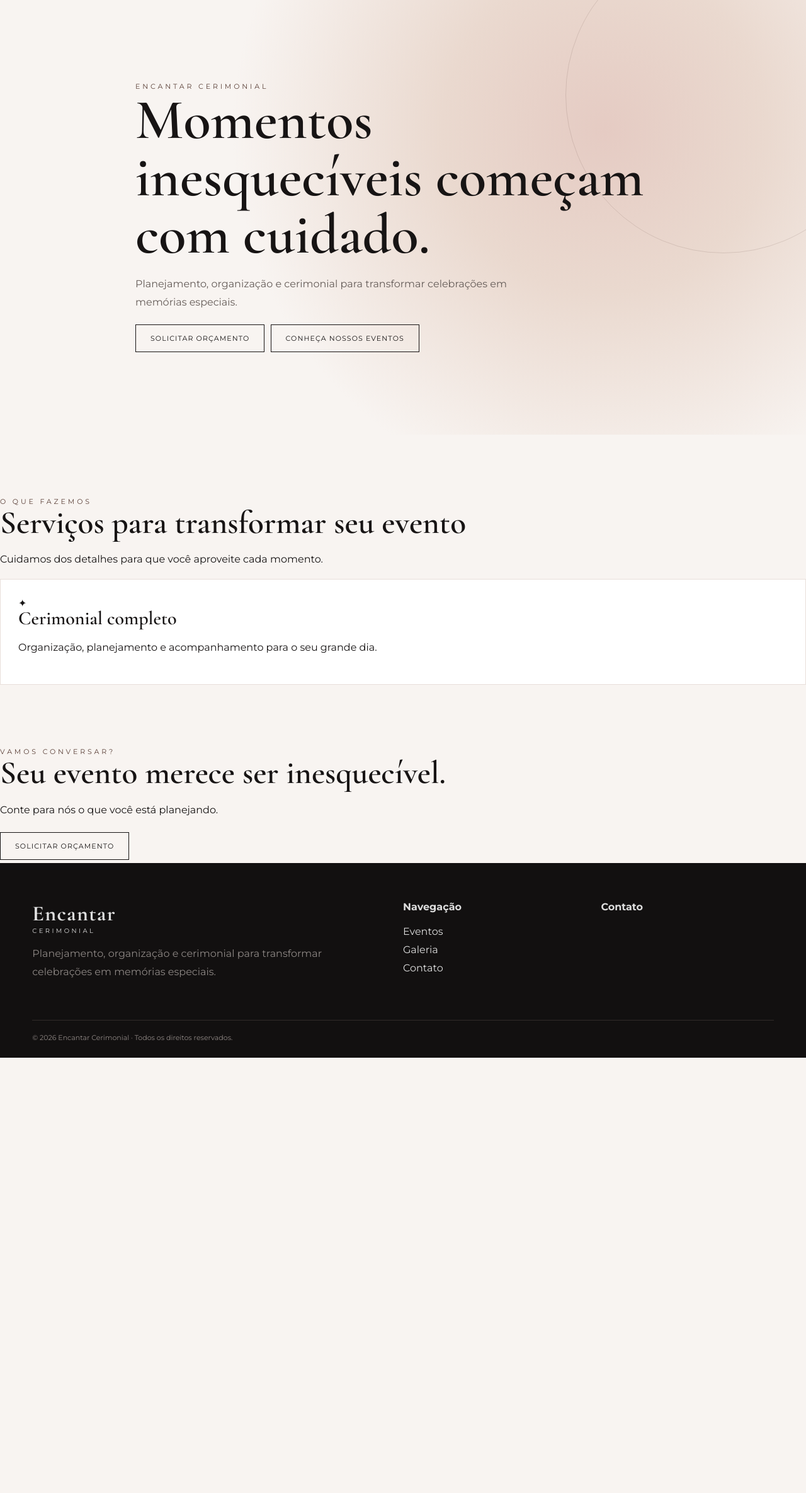
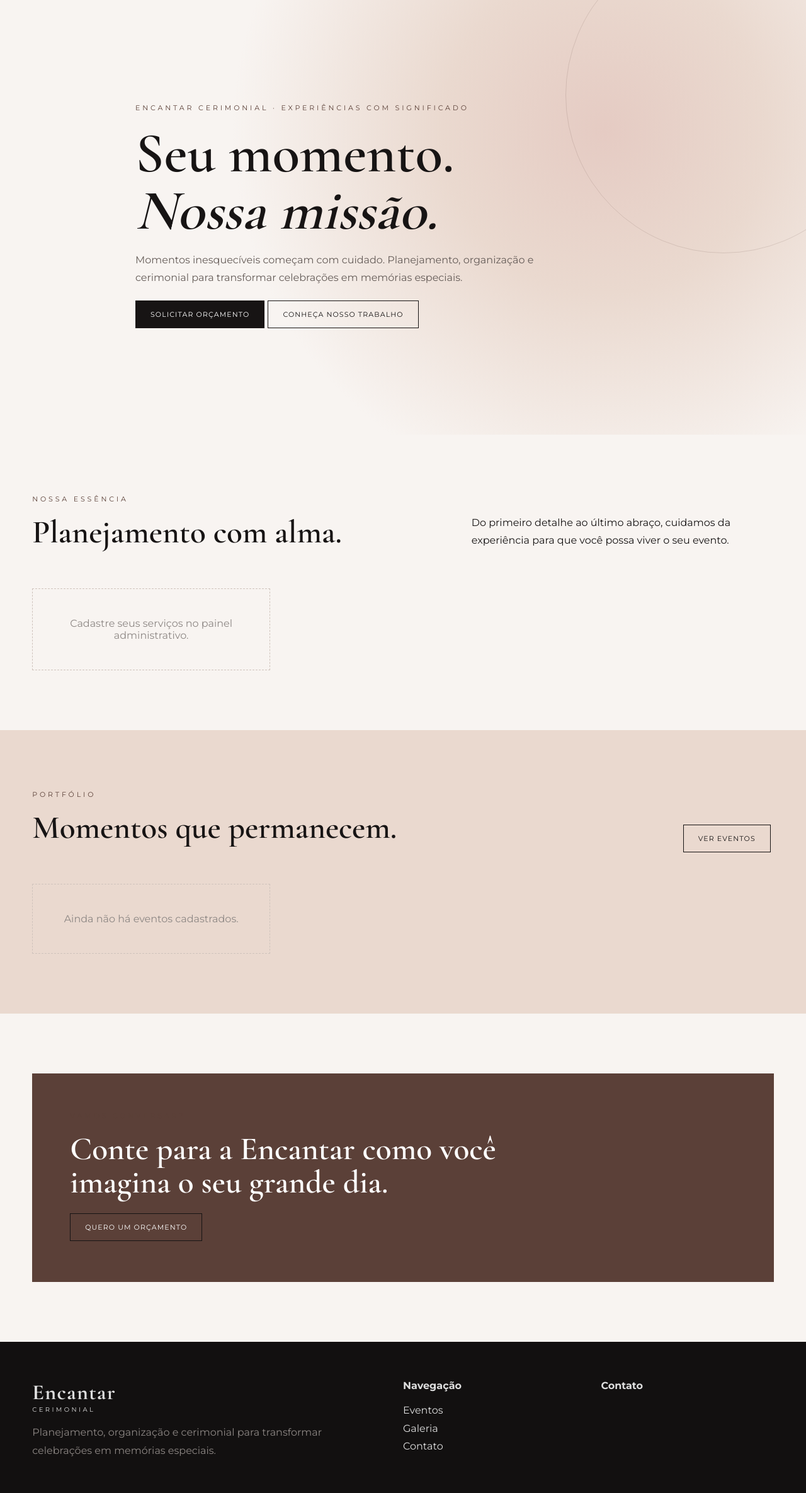
Before and after one commit to pepeuloureirob/encantar_cerimonial, a Flask app: page / in a window 1280 px wide. Shown: the part 101-2471 px from the top of the page at 63% size. Before the commit the page ends 1780 px from the top, so only its background shows below. Run offline with Flask 3, Linux system fonts and the light colour scheme; data that the repository does not hold is empty.

Commit message:
Update home.html

```diff
--- a/templates/home.html
+++ b/templates/home.html
@@ -1,338 +1,13 @@
 {% extends "base.html" %}
-
-{% block title %}{{ site.nome }}{% endblock %}
-
+{% block title %}{{ site.nome }} · {{ site.slogan }}{% endblock %}
 {% block content %}
-
-<section class="hero"
-    {% if site.banner %}
-        style="background-image:
-            linear-gradient(
-                rgba(23, 20, 20, .48),
-                rgba(23, 20, 20, .48)
-            ),
-            url('{{ url_for("static", filename="uploads/" ~ site.banner) }}');"
-    {% endif %}
->
-    <div class="hero-content">
-
-        <span class="eyebrow">
-            {{ site.nome }}
-        </span>
-
-        <h1>
-            {{ site.slogan }}
-        </h1>
-
-        <p>
-            {{ site.descricao }}
-        </p>
-
-        <div class="hero-actions">
-
-            <a
-                href="{{ url_for('orcamento') }}"
-                class="btn btn-primary"
-            >
-                Solicitar orçamento
-            </a>
-
-            <a
-                href="{{ url_for('eventos_publicos') }}"
-                class="btn btn-outline"
-            >
-                Conheça nossos eventos
-            </a>
-
-        </div>
-
-    </div>
+{% set hero_style = "background-image:url('" ~ url_for('static', filename='uploads/' ~ site.banner) ~ "')" if site.banner else "" %}
+<section class="hero {% if site.banner %}has-image{% endif %}" {% if hero_style %}style="{{ hero_style }}"{% endif %}>
+<div class="container hero-content"><div class="eyebrow">Encantar Cerimonial · Experiências com significado</div><h1>Seu momento.<br><em>Nossa missão.</em></h1><p>{{ site.slogan }} {{ site.descricao }}</p><div class="hero-actions"><a class="btn primary" href="{{ url_for('orcamento') }}">Solicitar orçamento</a><a class="btn" href="{{ url_for('eventos_publicos') }}">Conheça nosso trabalho</a></div></div>
 </section>
-
-
-<section class="section">
-
-    <div class="section-heading">
-
-        <span class="eyebrow">
-            O que fazemos
-        </span>
-
-        <h2>
-            Serviços para transformar seu evento
-        </h2>
-
-        <p>
-            Cuidamos dos detalhes para que você aproveite cada momento.
-        </p>
-
-    </div>
-
-
-    <div class="cards-grid">
-
-        {% for servico in servicos %}
-
-            <article class="card">
-
-                <div class="card-icon">
-                    ✦
-                </div>
-
-                <h3>
-                    {{ servico.nome }}
-                </h3>
-
-                <p>
-                    {{ servico.descricao }}
-                </p>
-
-            </article>
-
-        {% else %}
-
-            <article class="card">
-
-                <div class="card-icon">
-                    ✦
-                </div>
-
-                <h3>
-                    Cerimonial completo
-                </h3>
-
-                <p>
-                    Organização, planejamento e acompanhamento
-                    para o seu grande dia.
-                </p>
-
-            </article>
-
-        {% endfor %}
-
-    </div>
-
-</section>
-
-
-{% if eventos %}
-
-<section class="section section-soft">
-
-    <div class="section-heading">
-
-        <span class="eyebrow">
-            Eventos
-        </span>
-
-        <h2>
-            Momentos que já vivemos
-        </h2>
-
-    </div>
-
-
-    <div class="cards-grid">
-
-        {% for evento in eventos %}
-
-            <article class="event-card">
-
-                {% if evento.imagem %}
-
-                    <img
-                        src="{{ url_for('static', filename='uploads/' ~ evento.imagem) }}"
-                        alt="{{ evento.titulo }}"
-                    >
-
-                {% endif %}
-
-                <div class="event-card-content">
-
-                    <span>
-                        {{ evento.tipo }}
-                    </span>
-
-                    <h3>
-                        {{ evento.titulo }}
-                    </h3>
-
-                    <p>
-                        {{ evento.descricao }}
-                    </p>
-
-                    {% if evento.album_url %}
-
-                        <a
-                            href="{{ evento.album_url }}"
-                            target="_blank"
-                            rel="noopener"
-                            class="text-link"
-                        >
-                            Ver álbum →
-                        </a>
-
-                    {% endif %}
-
-                </div>
-
-            </article>
-
-        {% endfor %}
-
-    </div>
-
-    <div class="section-action">
-
-        <a
-            href="{{ url_for('eventos_publicos') }}"
-            class="btn btn-secondary"
-        >
-            Ver todos os eventos
-        </a>
-
-    </div>
-
-</section>
-
-{% endif %}
-
-
-{% if imagens %}
-
-<section class="section">
-
-    <div class="section-heading">
-
-        <span class="eyebrow">
-            Galeria
-        </span>
-
-        <h2>
-            Alguns dos nossos registros
-        </h2>
-
-    </div>
-
-
-    <div class="gallery-grid">
-
-        {% for imagem in imagens %}
-
-            <a
-                href="{{ url_for('galeria_publica') }}"
-                class="gallery-item"
-            >
-
-                <img
-                    src="{{ url_for('static', filename='uploads/' ~ imagem.arquivo) }}"
-                    alt="{{ imagem.titulo or 'Foto do Encantar Cerimonial' }}"
-                    loading="lazy"
-                >
-
-            </a>
-
-        {% endfor %}
-
-    </div>
-
-    <div class="section-action">
-
-        <a
-            href="{{ url_for('galeria_publica') }}"
-            class="btn btn-secondary"
-        >
-            Ver galeria completa
-        </a>
-
-    </div>
-
-</section>
-
-{% endif %}
-
-
-{% if feedbacks %}
-
-<section class="section section-soft">
-
-    <div class="section-heading">
-
-        <span class="eyebrow">
-            Depoimentos
-        </span>
-
-        <h2>
-            O que nossos clientes dizem
-        </h2>
-
-    </div>
-
-
-    <div class="cards-grid">
-
-        {% for feedback in feedbacks %}
-
-            <article class="testimonial">
-
-                <div class="stars">
-                    {% for i in range(feedback.nota or 5) %}
-                        ★
-                    {% endfor %}
-                </div>
-
-                <p>
-                    “{{ feedback.mensagem }}”
-                </p>
-
-                <strong>
-                    {{ feedback.nome }}
-                </strong>
-
-                {% if feedback.evento %}
-
-                    <span>
-                        {{ feedback.evento }}
-                    </span>
-
-                {% endif %}
-
-            </article>
-
-        {% endfor %}
-
-    </div>
-
-</section>
-
-{% endif %}
-
-
-<section class="cta-section">
-
-    <div class="cta-content">
-
-        <span class="eyebrow">
-            Vamos conversar?
-        </span>
-
-        <h2>
-            Seu evento merece ser inesquecível.
-        </h2>
-
-        <p>
-            Conte para nós o que você está planejando.
-        </p>
-
-        <a
-            href="{{ url_for('orcamento') }}"
-            class="btn btn-primary"
-        >
-            Solicitar orçamento
-        </a>
-
-    </div>
-
-</section>
-
+<section class="section"><div class="container"><div class="section-head"><div><div class="eyebrow">Nossa essência</div><h2>Planejamento com alma.</h2></div><p>Do primeiro detalhe ao último abraço, cuidamos da experiência para que você possa viver o seu evento.</p></div><div class="grid grid-3">{% for s in servicos %}<div class="card"><div class="number">0{{ loop.index }}</div><h3>{{ s.nome }}</h3><p>{{ s.descricao }}</p></div>{% else %}<div class="empty">Cadastre seus serviços no painel administrativo.</div>{% endfor %}</div></div></section>
+<section class="section nude"><div class="container"><div class="section-head"><div><div class="eyebrow">Portfólio</div><h2>Momentos que permanecem.</h2></div><a class="btn" href="{{ url_for('eventos_publicos') }}">Ver eventos</a></div><div class="grid grid-3">{% for e in eventos %}<article class="event-card"><div class="photo">{% if e.imagem %}<img src="{{ url_for('static',filename='uploads/'~e.imagem) }}" alt="{{ e.titulo }}">{% endif %}</div><div class="event-body"><div class="event-meta">{{ e.tipo }} · {{ e.data_evento }}</div><h3>{{ e.titulo }}</h3><p>{{ e.local }}</p>{% if e.album_url %}<a class="btn" href="{{ e.album_url }}" target="_blank">Ver álbum</a>{% endif %}</div></article>{% else %}<div class="empty">Ainda não há eventos cadastrados.</div>{% endfor %}</div></div></section>
+{% if feedbacks %}<section class="section dark"><div class="container"><div class="section-head"><div><div class="eyebrow">Depoimentos</div><h2>Quem viveu, conta.</h2></div><a class="btn light" href="{{ url_for('depoimentos') }}">Todos os depoimentos</a></div><div class="grid grid-3">{% for f in feedbacks %}<div class="testimonial"><div class="stars">{{ "★"*f.nota }}</div><p>“{{ f.mensagem }}”</p><strong>{{ f.nome }}</strong><p>{{ f.evento }}</p></div>{% endfor %}</div></div></section>{% endif %}
+{% if imagens %}<section class="section"><div class="container"><div class="section-head"><div><div class="eyebrow">Galeria</div><h2>Detalhes que encantam.</h2></div><a class="btn" href="{{ url_for('galeria_publica') }}">Abrir galeria</a></div><div class="gallery">{% for i in imagens %}<div class="photo"><img src="{{ url_for('static',filename='uploads/'~i.arquivo) }}" alt="{{ i.titulo }}"></div>{% endfor %}</div></div></section>{% endif %}
+<section class="section"><div class="container cta"><div class="eyebrow">Vamos conversar?</div><h2>Conte para a Encantar como você imagina o seu grande dia.</h2><a class="btn light" href="{{ url_for('orcamento') }}">Quero um orçamento</a></div></section>
 {% endblock %}
```
